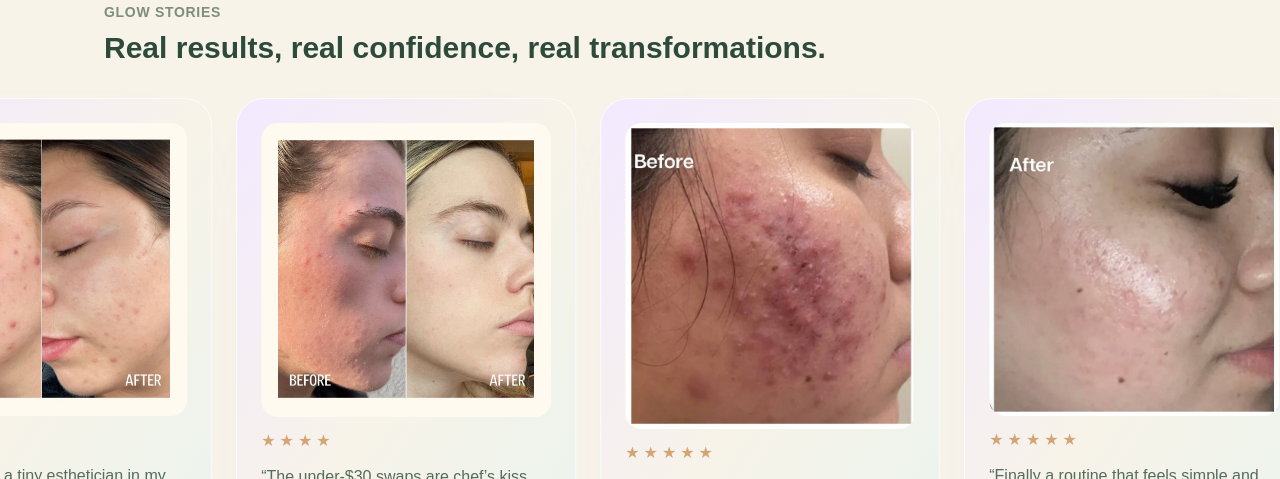
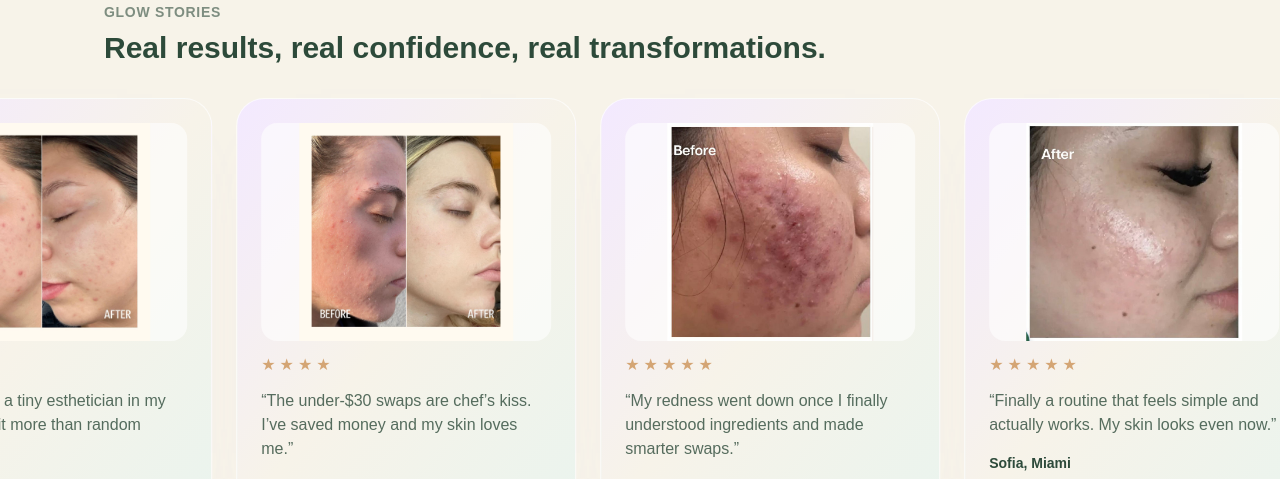
Before and after one commit to mspottsassistant-123/rico-ai-landing, a Next.js app: page / in a window 1280 px wide. Shown: the part 3720-4199 px from the top of the page. Built offline with nearby package versions, Linux system fonts and the light colour scheme.

Commit message:
Fix testimonial image aspect

```diff
--- a/src/app/page.tsx
+++ b/src/app/page.tsx
@@ -435,13 +435,12 @@ export default function Home() {
                   key={`${item.name}-${index}`}
                   className="w-[340px] flex-none rounded-[28px] border border-white/70 bg-gradient-to-br from-[#F3E9FF] via-[#F7F3E9] to-[#EAF4EE] p-6 shadow-[0_16px_70px_-60px_rgba(233,215,255,0.7)]"
                 >
-                  <div className="relative overflow-hidden rounded-[16px]">
+                  <div className="relative aspect-[4/3] overflow-hidden rounded-[16px] bg-white/60">
                     <Image
                       src={item.image}
                       alt="Client before and after"
-                      width={1200}
-                      height={900}
-                      className="w-full h-auto object-contain"
+                      fill
+                      className="object-contain"
                     />
                   </div>
                   <div className="mt-3 flex items-center gap-1 text-[#D4A574]">
```
